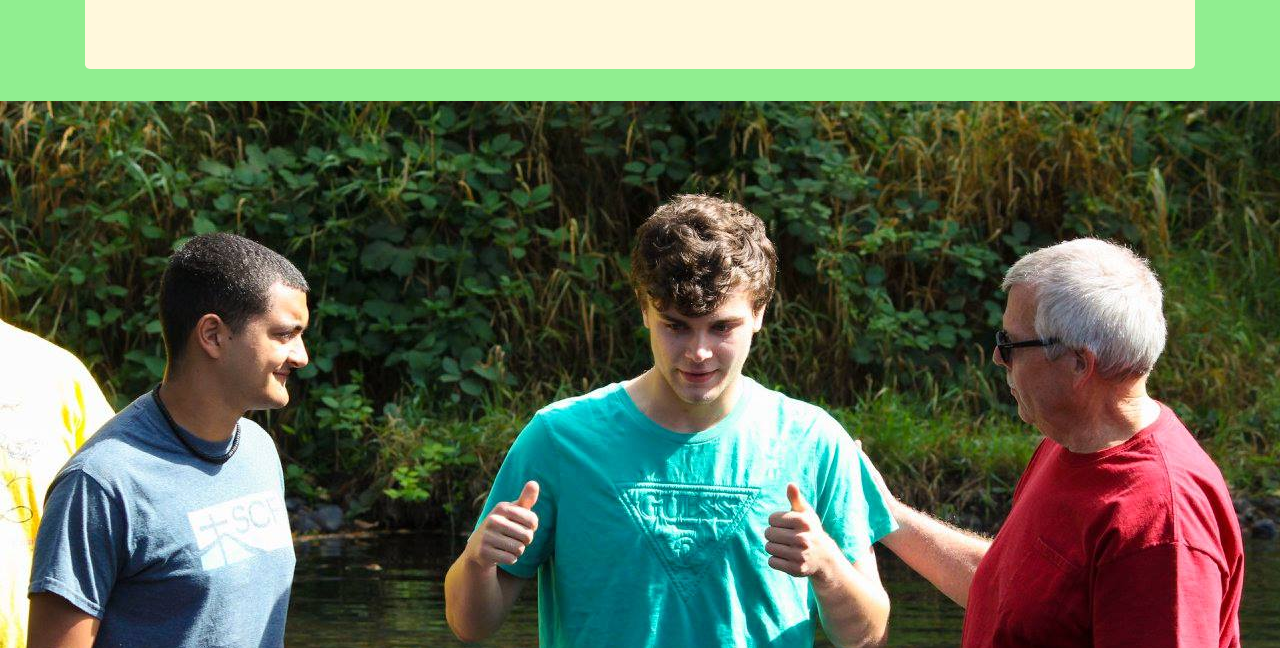
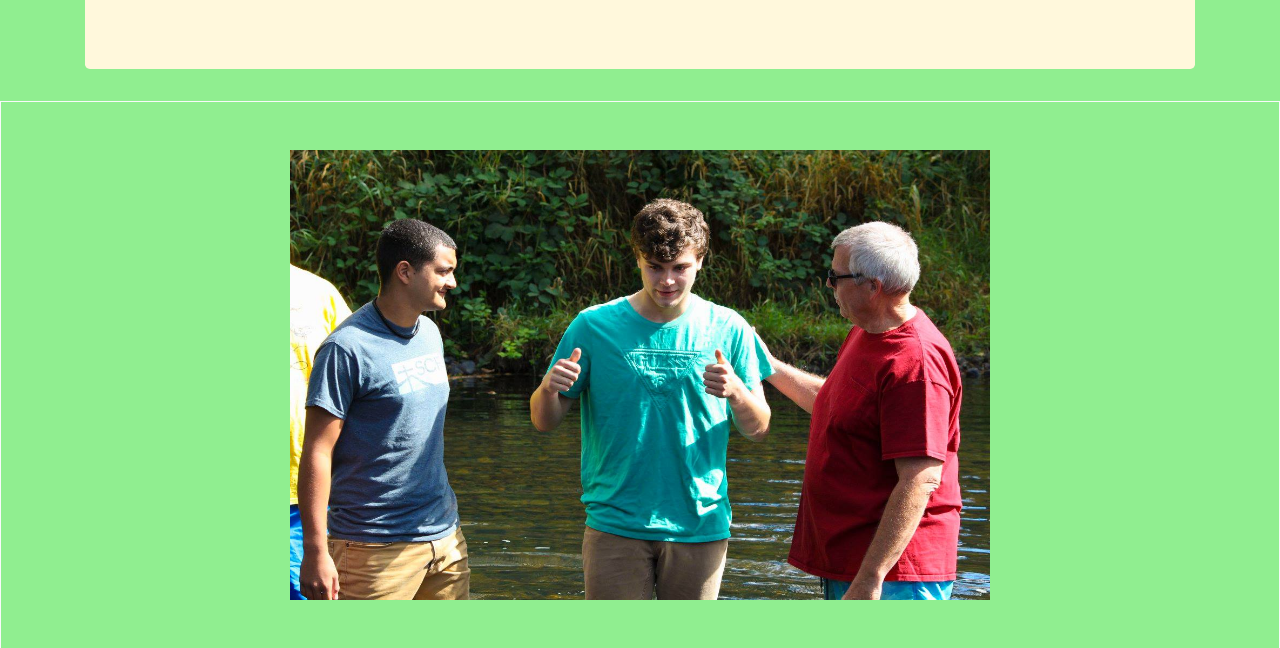
Before and after one commit to Chaseswendsen/portfolio, a plain HTML site: page index.html in a window 1280 px wide. Shown: the part 152-800 px from the top of the page. Drawn offline with Linux system fonts and the light colour scheme.

Commit message:
It will now show a border for the photo and photo is center

```diff
--- a/css/styles.css
+++ b/css/styles.css
@@ -8,3 +8,6 @@
 body {
   background-color: lightgreen;
 }
+.pict {
+
+}
--- a/index.html
+++ b/index.html
@@ -15,12 +15,10 @@
   </span>
 </div>
 
-<div>
-  <span class="pict">
-    <img src="img/pic.jpg">
+<div class="d-flex justify-content-center border border-light p-5">
 
+  <img src="img/pic.jpg" style="width:700px;height:450px;" class="img-fluid" alt="">
 
-  </span>
 </div>
 
 
```
